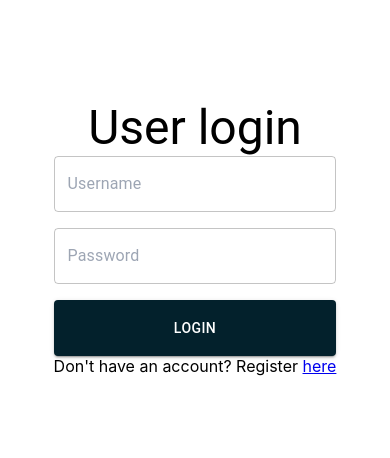
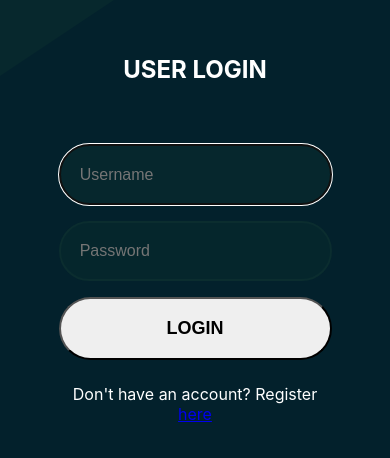
Before and after one commit to sharik1040/login-register-logout-forms, a React (Create React App) app: page / in a window 390 px wide. Shown: the part 184-642 px from the top of the page. Built offline with nearby package versions, Linux system fonts and the light colour scheme.

Commit message:
Added responsive for VanillaLoginForm

```diff
--- a/src/App.js
+++ b/src/App.js
@@ -1,11 +1,11 @@
-import { MaterialUIFormExample } from "./components/MaterialUIForm/MaterialUIFormExample";
-// import { VanillaLoginFormExample } from "./components/VanillaLoginForm/VanillaLoginFormExample";
+// import { MaterialUIFormExample } from "./components/MaterialUIForm/MaterialUIFormExample";
+import { VanillaLoginFormExample } from "./components/VanillaLoginForm/VanillaLoginFormExample";
 
 function App() {
   return (
     <main className="App">
-      <MaterialUIFormExample />
-      {/* <VanillaLoginFormExample /> */}
+      {/* <MaterialUIFormExample /> */}
+      <VanillaLoginFormExample />
     </main>
   );
 }
--- a/src/components/VanillaLoginForm/VanillaLoginForm.css
+++ b/src/components/VanillaLoginForm/VanillaLoginForm.css
@@ -5,6 +5,13 @@
     width: 100%;
     max-width:30%;
 }
+
+@media screen and (max-width: 700px) {
+    .login-container{
+        max-width:70%;
+    }
+}
+
 
 .login-container__title{
     text-transform: uppercase;
```
